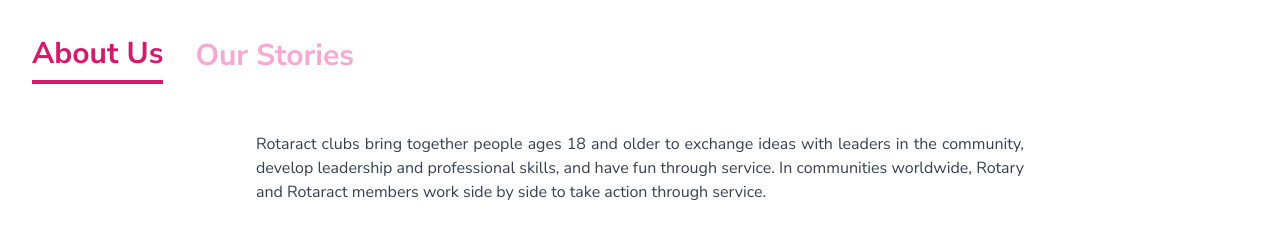
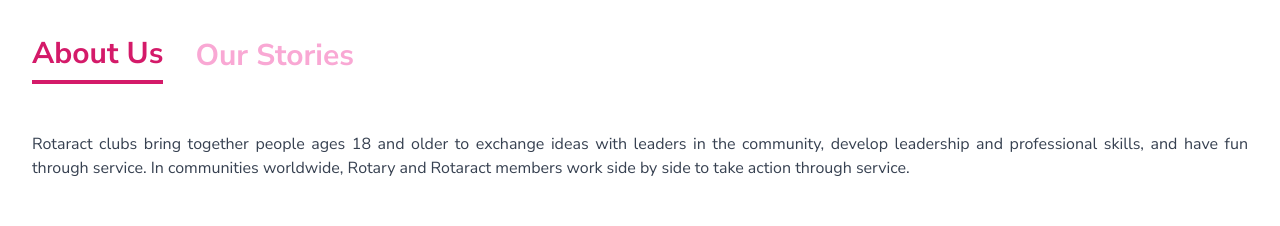
Before and after one commit to phmdio/pilipinas-rotaract-mdio-website, a React (Vite) app: page / in a window 1280 px wide. Shown: the part 860-1086 px from the top of the page. Built offline with nearby package versions, Linux system fonts and the light colour scheme; grey boxes are pictures that could not be loaded.

Commit message:
feat: update text margins

```diff
--- a/src/components/AboutSection.tsx
+++ b/src/components/AboutSection.tsx
@@ -63,7 +63,7 @@ const AboutSection = () => {
             "transition-all duration-500 opacity-0 translate-y-4",
             inView && "opacity-100 translate-y-0"
           )}>
-            <p className="text-gray-700 mb-8 text-justify max-w-3xl mx-auto">
+            <p className="text-gray-700 mb-8 text-justify">
               Rotaract clubs bring together people ages 18 and older to exchange ideas with leaders in the community, develop leadership and professional skills, and have fun through service. In communities worldwide, Rotary and Rotaract members work side by side to take action through service.
             </p>
 
```
